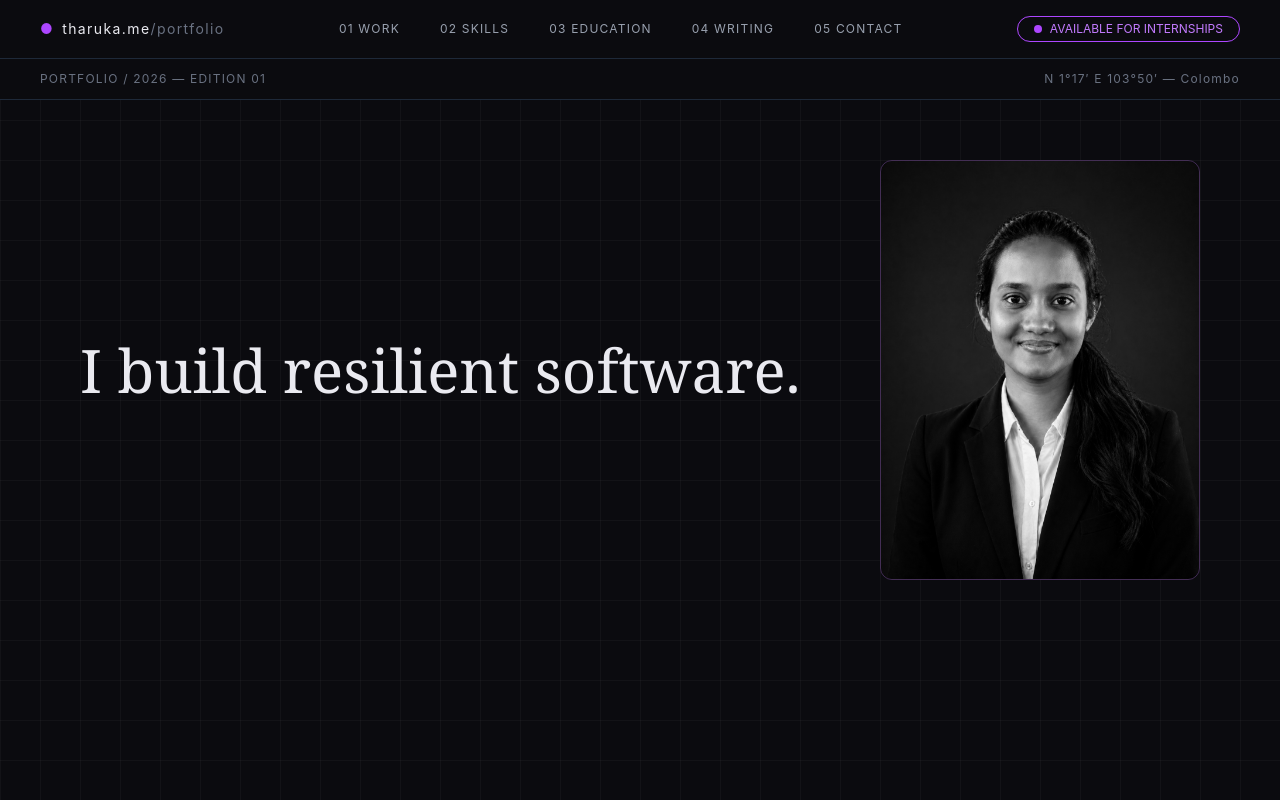
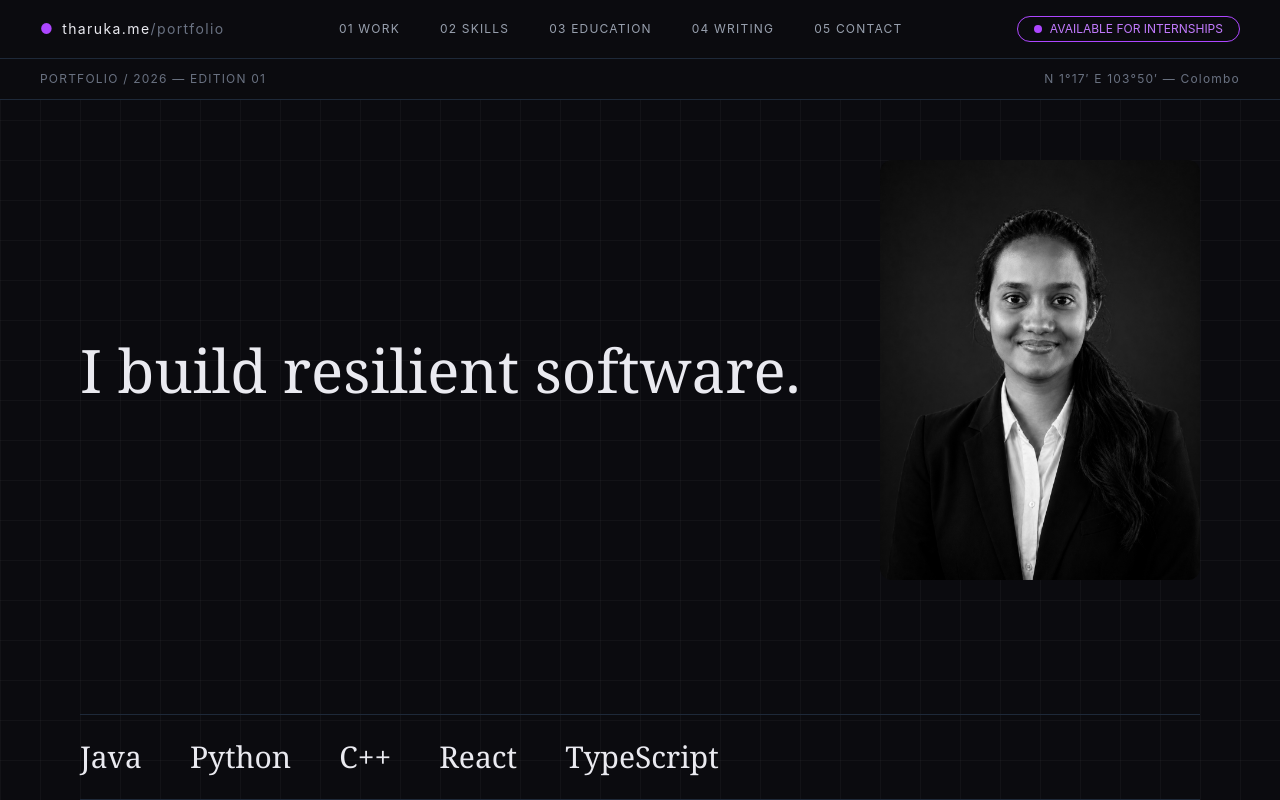
Before and after one commit to TharukaThennakoon/My-Portfolio, a React (Vite) app: page / in a window 1280 px wide. Shown: the top 800 px of the page. Built offline with nearby package versions, Linux system fonts and the light colour scheme.

Commit message:
Add scrolling tech stack marquee

```diff
--- a/src/sections/Hero.jsx
+++ b/src/sections/Hero.jsx
@@ -1,35 +1,34 @@
-// Commit 4 - Add profile image section
+// Commit 5 - Add scrolling tech stack marquee
 import profile from "../assets/me.png";
 
 export default function Hero() {
-
-  const scrollToContact = () => {
-    document.getElementById("contact").scrollIntoView({
-      behavior: "smooth",
-    });
-  };
-
   return (
     <section className="pt-40 px-20 min-h-screen flex flex-col justify-between">
 
       <div className="flex items-center justify-between">
-
         <div>
           <h1 className="text-6xl font-serif leading-tight">
             I build resilient software.
           </h1>
         </div>
 
-        <div className="relative">
+        <div>
           <img
             src={profile}
             alt="profile"
-            className="w-80 h-105 object-cover grayscale rounded-xl border border-gray-800"
+            className="w-80 h-105 object-cover grayscale rounded-xl"
           />
+        </div>
+      </div>
 
-          <div className="absolute inset-0 rounded-xl border border-purple-500 opacity-20"></div>
+      <div className="mt-20 border-t border-b border-gray-800 py-6">
+        <div className="flex gap-12 whitespace-nowrap text-3xl font-serif">
+          <span>Java</span>
+          <span>Python</span>
+          <span>C++</span>
+          <span>React</span>
+          <span>TypeScript</span>
         </div>
-
       </div>
 
     </section>
```
